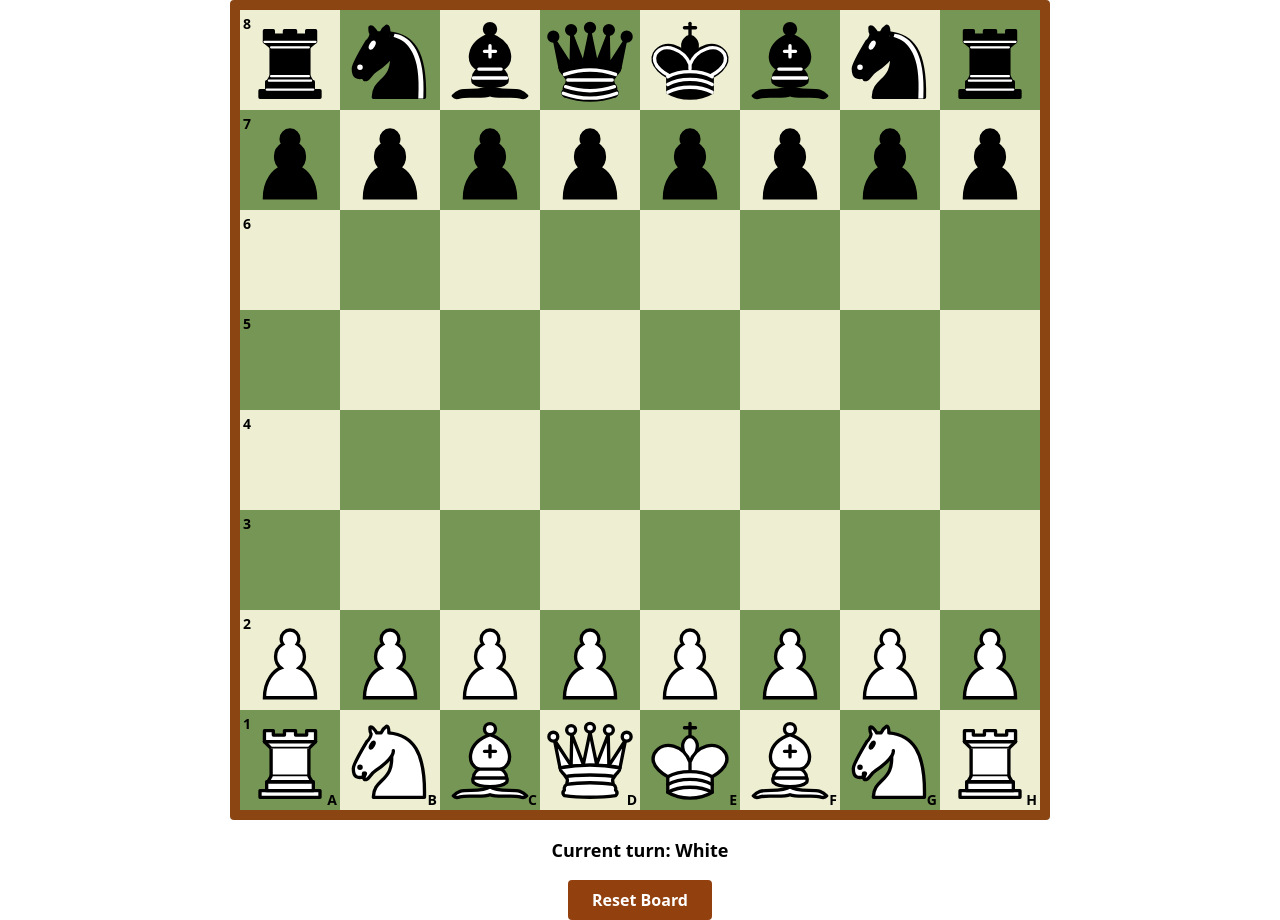
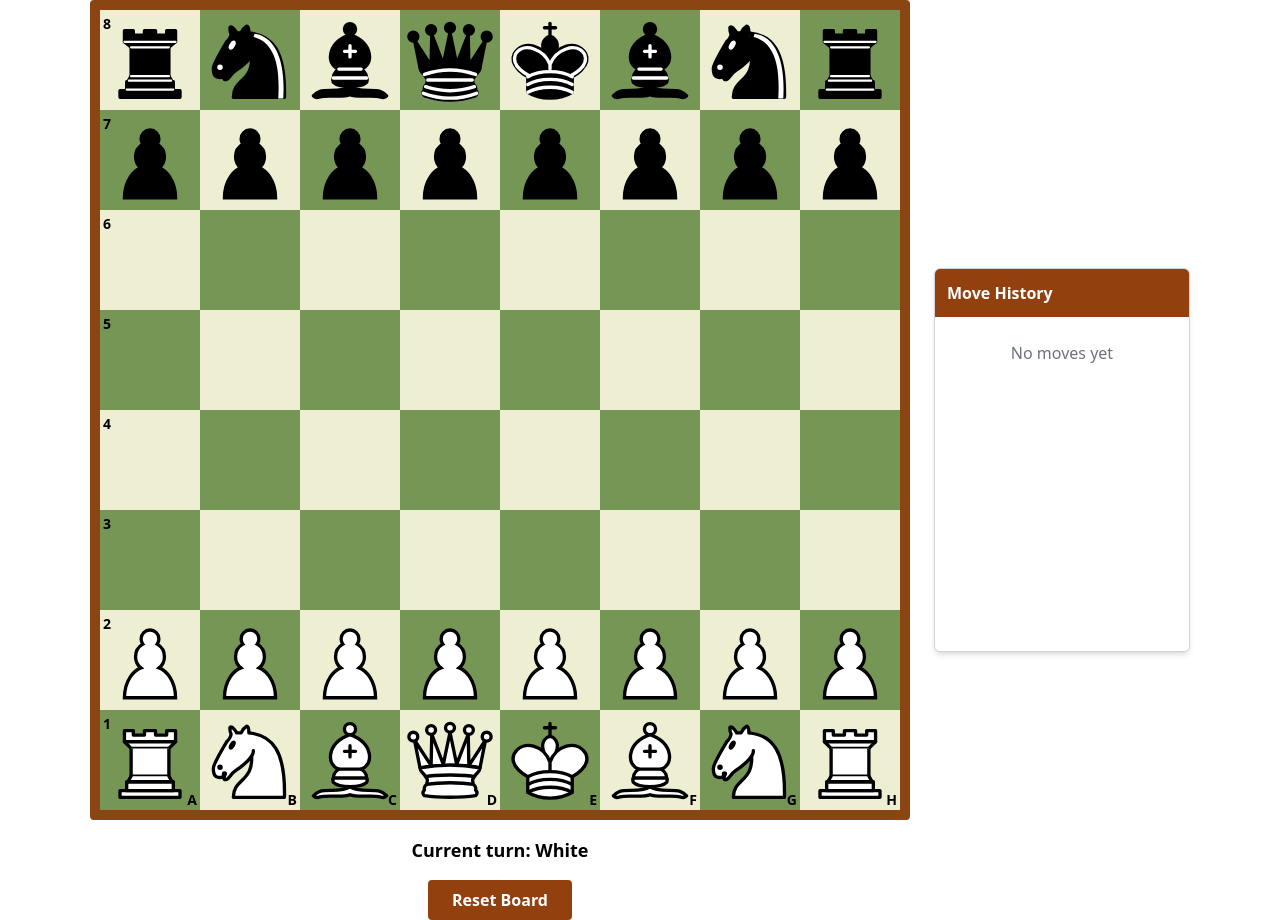
Before and after one commit to ChromaticRanger/Chess, a Vue app: page / in a window 1280 px wide. Built offline with nearby package versions, Linux system fonts and the light colour scheme.

Commit message:
Implement move history tracking and display in the UI

```diff
--- a/src/App.vue
+++ b/src/App.vue
@@ -1,23 +1,49 @@
 <script setup>
-import { ref, onMounted } from 'vue';
+import { ref, onMounted, computed } from 'vue';
 import Board from "./components/Board.vue";
 
 // Track the current turn
 const currentTurn = ref("White");
+
+// Track the move history
+const moveHistory = ref([]);
 
 // Handler for turn changes
 const handleTurnChange = (newTurn) => {
   currentTurn.value = newTurn;
   console.log("Turn changed to:", newTurn);
 };
+
+// Handler for move history updates
+const handleMoveHistoryUpdate = (newHistory) => {
+  moveHistory.value = newHistory;
+  console.log("Move history updated in App.vue:", moveHistory.value.length, "moves");
+};
+
+// Create a formatted move history for display
+const formattedMoveHistory = computed(() => {
+  return moveHistory.value.map((move, index) => {
+    const moveNumber = Math.floor(index / 2) + 1;
+    const isWhiteMove = move.color === "White";
+    const captureText = move.capturedPiece ? ` takes ${move.capturedPiece.color} ${move.capturedPiece.type}` : "";
+
+    return {
+      moveNumber,
+      color: move.color,
+      text: `${moveNumber}${isWhiteMove ? "." : "..."} ${move.color} ${move.piece} ${move.from.notation} → ${move.to.notation}${captureText}`
+    };
+  });
+});
 </script>
 
 <template>
-  <div class="flex flex-col items-center justify-center min-h-screen">
+  <div class="flex items-center justify-center min-h-screen">
+    <div class="flex flex-col items-center mr-6">
       <div class="border-brown border-10 rounded mb-4">
         <Board
           ref="boardComponent"
           @turn-changed="handleTurnChange"
+          @move-history-updated="handleMoveHistoryUpdate"
         />
       </div>
 
@@ -32,6 +58,27 @@ const handleTurnChange = (newTurn) => {
         Reset Board
       </button>
     </div>
+
+    <!-- Move History Panel -->
+    <div class="w-64 h-96 border border-gray-300 rounded-md overflow-y-auto bg-white shadow-md">
+      <div class="p-3 bg-amber-800 text-white font-semibold sticky top-0">
+        Move History
+      </div>
+      <div class="p-2">
+        <div v-if="formattedMoveHistory.length === 0" class="text-gray-500 text-center py-4">
+          No moves yet
+        </div>
+        <div
+          v-for="(move, index) in formattedMoveHistory"
+          :key="index"
+          class="p-2 border-b border-gray-200 last:border-b-0 text-sm"
+          :class="{'bg-gray-100': index % 2 === 0}"
+        >
+          <span :class="{'font-semibold': move.color === 'White'}">{{ move.text }}</span>
+        </div>
+      </div>
+    </div>
+  </div>
 </template>
 
 <style scoped>
--- a/src/components/Board.vue
+++ b/src/components/Board.vue
@@ -4,15 +4,25 @@ import Square from "./Square.vue";
 import throttle from "lodash/throttle";
 
 // Add event emitter
-const emit = defineEmits(['turn-changed']);
+const emit = defineEmits(['turn-changed', 'move-history-updated']);
 
 // Add a turn tracker
 const currentTurn = ref("White"); // White always moves first in chess
+
+// Add move history to track all moves made in the game
+// Each entry contains: piece moved, color, origin, destination, captured piece (if any)
+const moveHistory = ref([]);
 
 // Watch for changes to currentTurn and emit events when it changes
 watch(currentTurn, (newTurn) => {
   emit('turn-changed', newTurn);
 });
+
+// Watch for changes to moveHistory and emit events when moves are added
+watch(moveHistory, (newHistory) => {
+  console.log("Move history updated:", newHistory.length, "moves recorded");
+  emit('move-history-updated', newHistory);
+}, { deep: true });
 
 const initialPieces = [
   // Black pieces
@@ -291,6 +301,7 @@ const resetBoard = () => {
   whiteInCheck.value = false;
   blackInCheck.value = false;
   currentTurn.value = "White"; // Reset to White's turn
+  moveHistory.value = []; // Clear move history
   emit('turn-changed', currentTurn.value);
 };
 
@@ -428,11 +439,15 @@ const handleMouseUp = async (event) => {
 
       // Check to see if there is a piece already on the new square
       const existingPiece = checkForExistingPiece(newRow, newCol);
+      let capturedPiece = null;
+
       if (existingPiece) {
+        capturedPiece = {...existingPiece}; // Save a copy before taking it
         takePiece(existingPiece);
       }
-      // Update the moving piece's position in the pieces array
-      movePiece(movingPiece, newRow, newCol);
+
+      // Update the moving piece's position in the pieces array and record the move
+      movePiece(movingPiece, newRow, newCol, capturedPiece);
 
       // Switch turns after a valid move
       currentTurn.value = currentTurn.value === "White" ? "Black" : "White";
@@ -521,11 +536,40 @@ const takePiece = (piece) => {
  * @param row - The row to move the piece to
  * @param col - The column to move the piece to
  */
-const movePiece = (piece, row, col) => {
+const movePiece = (piece, row, col, capturedPiece = null) => {
   const index = pieces.value.findIndex((p) => p.id === piece.id);
   if (index !== -1) {
+    // Store original position before updating
+    const fromRow = piece.row;
+    const fromCol = piece.col;
+
+    // Update piece position
     pieces.value[index].row = row;
     pieces.value[index].col = col;
+
+    // Add move to history
+    moveHistory.value.push({
+      piece: piece.type,
+      color: piece.color,
+      from: {
+        row: fromRow,
+        col: fromCol,
+        notation: toChessNotation(fromRow, fromCol)
+      },
+      to: {
+        row: row,
+        col: col,
+        notation: toChessNotation(row, col)
+      },
+      capturedPiece: capturedPiece ? {
+        type: capturedPiece.type,
+        color: capturedPiece.color,
+        position: toChessNotation(capturedPiece.row, capturedPiece.col)
+      } : null,
+      timestamp: new Date().toISOString()
+    });
+
+    console.log("Move recorded:", moveHistory.value[moveHistory.value.length - 1]);
   }
 };
 
@@ -1088,8 +1132,8 @@ const squares = computed(() => {
   return result;
 });
 
-// Expose the resetBoard method to the parent component
-defineExpose({ resetBoard, currentTurn });
+// Expose the resetBoard method, currentTurn, and moveHistory to the parent component
+defineExpose({ resetBoard, currentTurn, moveHistory });
 </script>
 
 <template>
```
Lines whose indentation alone changed are shown as unchanged.
